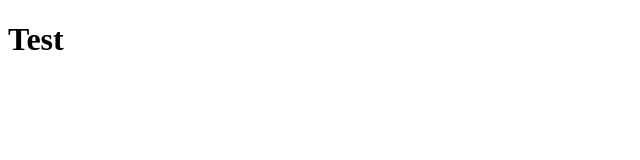
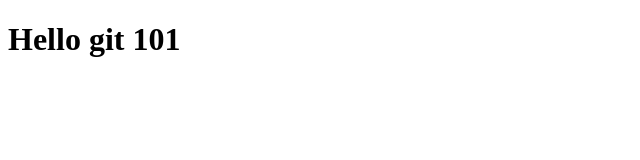
Before and after one commit to ThachSX/demo-git-101, a plain HTML site: page index.html in a window 1280 px wide. Shown: the whole page, without its empty margins (0-640 px from the left). Drawn offline with Linux system fonts and the light colour scheme.

Commit message:
Change word in h1

```diff
--- a/index.html
+++ b/index.html
@@ -6,6 +6,6 @@
     <title>Git demo 101</title>
 </head>
 <body>
-    <h1>Test</h1>
+    <h1>Hello git 101</h1>
 </body>
 </html>
```
